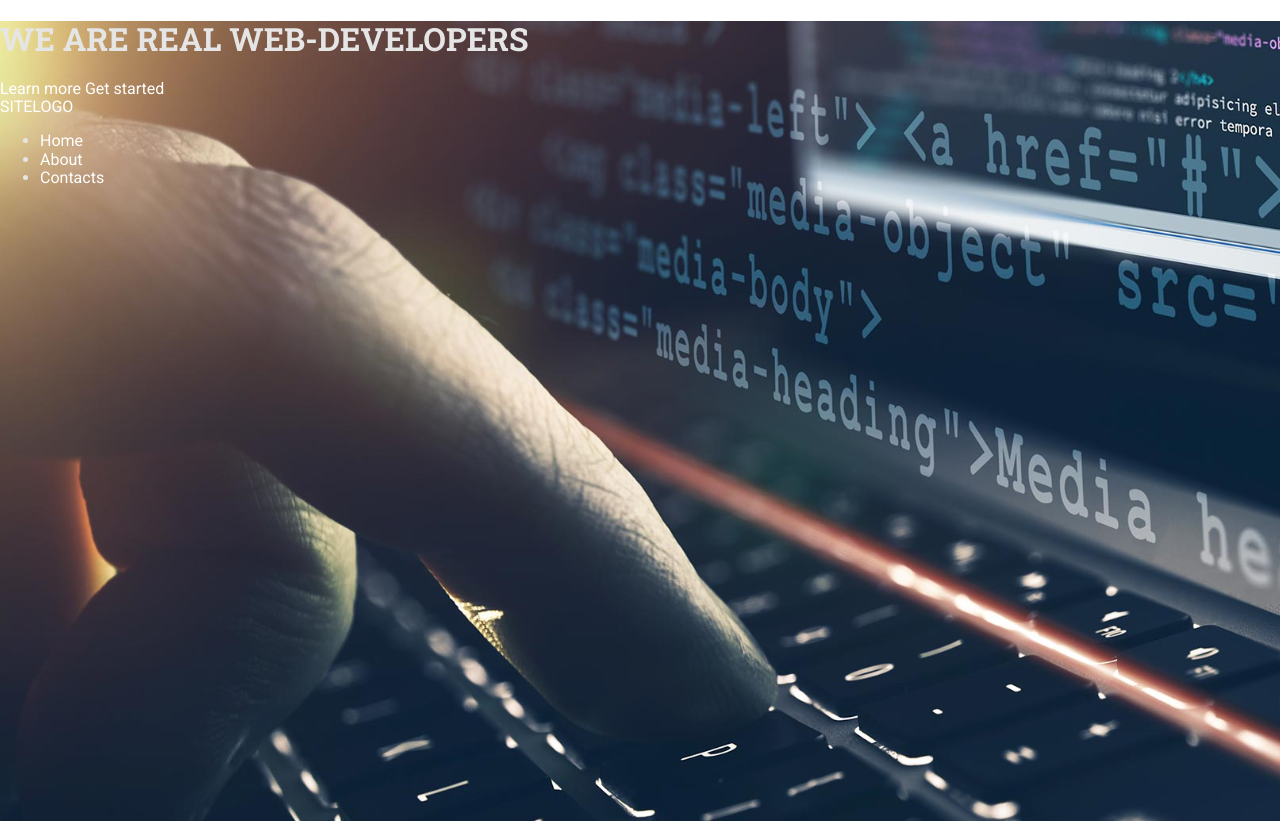
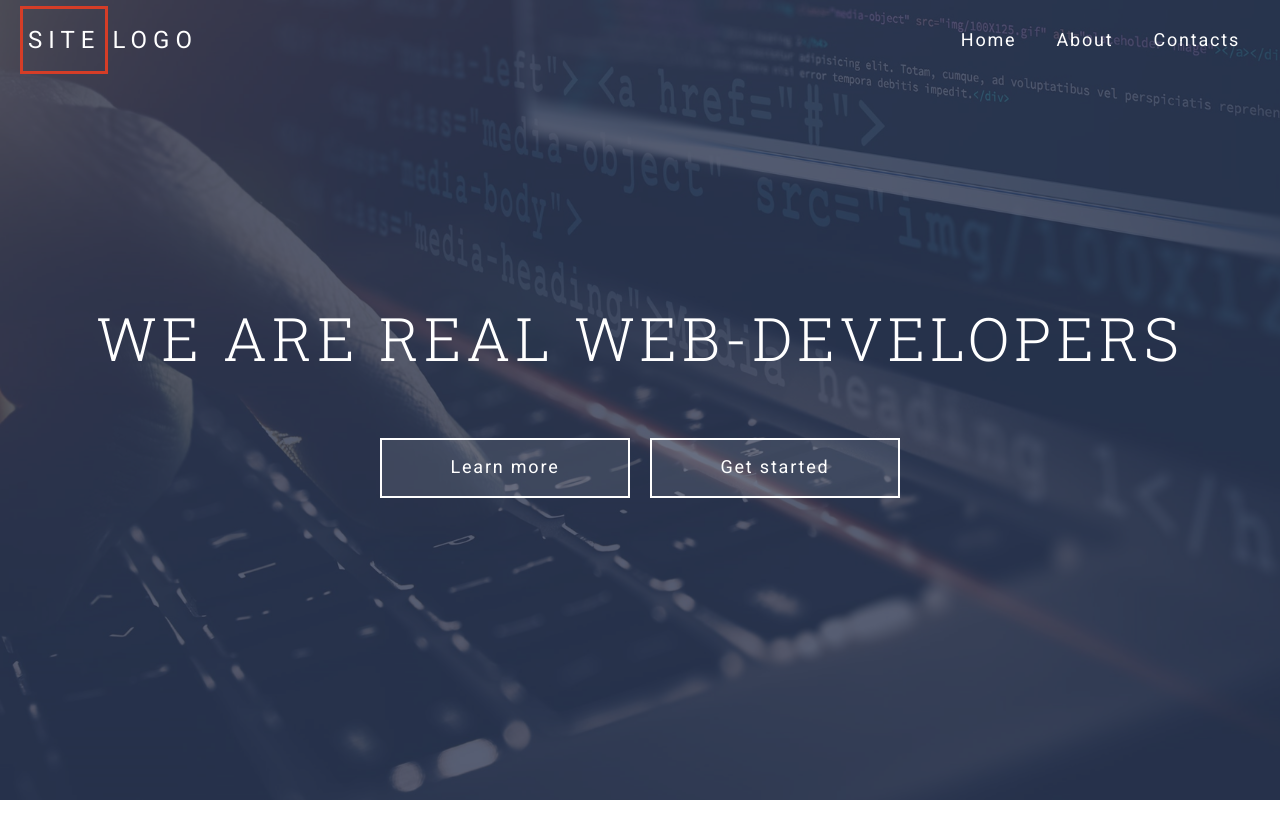
Before and after one commit to smile-ef/project_grid_tamplate, a website: page index.html in a window 1280 px wide. After the commit the page ends 800 px from the top, so only its background shows below. Drawn offline with Linux system fonts and the light colour scheme.

Commit message:
оформление блока header

```diff
--- a/assets/scss/common/_classes.scss
+++ b/assets/scss/common/_classes.scss
@@ -0,0 +1,17 @@
+.btn {
+  display: flex;
+  justify-content: center;
+  align-items: center;
+  min-width: 250px;
+  height: 60px;
+  background-color: rgba($color-light, 0.1);
+  border: 2px solid $color-light;
+  padding: 0.5em 1em;
+  font-size: 18px;
+  letter-spacing: 0.1em;
+  transition: background-color 0.5s;
+  &:hover,
+  &:focus {
+    background-color: $color-accent;
+  }
+}
--- a/assets/scss/common/_typography.scss
+++ b/assets/scss/common/_typography.scss
@@ -7,6 +7,7 @@
 html {
   font-size: $font-size;
   font-family: $font-main;
+  overflow-y: scroll;
 }
 
 body {
@@ -16,6 +17,10 @@ border-color: $color-light;
 
 h1 {
   font-family: $font-header;
+
+  font-size: 3.75rem;
+  letter-spacing: 0.08em;
+  font-weight: 300;
 }
 
 a {
--- a/assets/scss/components/header/_header-content.scss
+++ b/assets/scss/components/header/_header-content.scss
@@ -0,0 +1,18 @@
+.header-content {
+  position: relative;
+  top: 0;
+  z-index: 1;
+  width: 100%;
+  &__container {
+    @extend %container;
+  }
+  &__title {
+    margin: 0 0 66px;
+    text-align: center;
+  }
+  &__actions {
+    display: flex;
+    justify-content: center;
+    gap: $gap;
+  }
+}
--- a/assets/scss/components/header/_header-logo.scss
+++ b/assets/scss/components/header/_header-logo.scss
@@ -0,0 +1,10 @@
+.header-logo {
+  font-size: 24px;
+  letter-spacing: 0.25em;
+  &__accent {
+    // display: inline-block;
+    margin-right: 4px;
+    border: 3px solid $color-highlight;
+    padding: 17px 5px 17px 5px;
+  }
+}
--- a/assets/scss/components/header/_header-menu.scss
+++ b/assets/scss/components/header/_header-menu.scss
@@ -0,0 +1,15 @@
+.header-menu {
+  position: absolute;
+  z-index: 2;
+  top: 0;
+  right: 0;
+  left: 0;
+
+  &__container {
+    display: flex;
+    align-items: center;
+
+    @extend %container;
+    gap: $gap;
+  }
+}
--- a/assets/scss/components/header/_header-navbar.scss
+++ b/assets/scss/components/header/_header-navbar.scss
@@ -0,0 +1,27 @@
+.header-navbar {
+  width: 100%;
+  flex-grow: 1;
+  &__btn {
+    display: none;
+  }
+  &__list {
+    display: flex;
+    justify-content: flex-end;
+    @include unlist;
+  }
+  &__item {
+    margin: $gap-sm;
+  }
+  &__link {
+    display: block;
+    padding: $gap $gap-sm;
+
+    font-size: 18px;
+    letter-spacing: 0.1em;
+    transition: color 0.5s;
+    &:hover,
+    &:focus {
+      color: $color-accent;
+    }
+  }
+}
--- a/assets/scss/components/header/_header-overlay.scss
+++ b/assets/scss/components/header/_header-overlay.scss
@@ -0,0 +1,6 @@
+.header-overlay {
+  position: absolute;
+  inset: 0;
+  background-color: $color-primary;
+  opacity: 0.8;
+}
--- a/assets/scss/components/header/_header.scss
+++ b/assets/scss/components/header/_header.scss
@@ -1,6 +1,12 @@
 .header {
+  position: relative;
+  display: grid;
+  align-content: center;
+  min-height: 100vh;
   background-color: $color-primary;
   background-image: url(../img/img-header.png);
-  min-height: 100vh;
-  color: $color-gray-light;
+  background-position: center;
+  background-size: cover;
+  color: $color-light;
+  padding: 150px 0;
 }
--- a/assets/scss/mixins/_extends.scss
+++ b/assets/scss/mixins/_extends.scss
@@ -0,0 +1,6 @@
+%container {
+  max-width: $ul;
+  padding-left: $gap;
+  padding-right: $gap;
+  margin: 0 auto;
+}
--- a/assets/scss/mixins/_mixins-media.scss
+++ b/assets/scss/mixins/_mixins-media.scss
@@ -1,4 +1,4 @@
-@use "../presets" as *;
+// @use "../presets" as *;
 
 $diff: 0.2px;
 
--- a/assets/scss/mixins/_mixins.scss
+++ b/assets/scss/mixins/_mixins.scss
@@ -1,4 +1,4 @@
-@use "../presets" as *;
+// @use "../presets" as *;
 
 @mixin text-shortener {
   display: block;
@@ -40,7 +40,7 @@
   list-style: none;
 }
 
-@mixin abs-position ($top: 0, $right: 0, $bottom: 0, $left: 0) {
+@mixin abs-position($top: 0, $right: 0, $bottom: 0, $left: 0) {
   position: absolute;
   top: $top;
   right: $right;
--- a/assets/scss/style.scss
+++ b/assets/scss/style.scss
@@ -1,11 +1,21 @@
+@import "../../libs/normalize.css/normalize";
 
-@import "../../libs/normalize.css/normalize";
 @import "presets/variables";
 @import "presets/skin";
 
+@import "mixins/mixins";
+@import "mixins/extends";
+@import "mixins/mixins-media";
+
 @import "common/typography";
 @import "common/classes";
-@import "components/header/header"
+
+@import "components/header/header";
+@import "components/header/header-content";
+@import "components/header/header-logo";
+@import "components/header/header-menu";
+@import "components/header/header-navbar";
+@import "components/header/header-overlay";
 
 // @use "../../libs/normalize.css/normalize";
 // @use "components/header/header";
```
Also changed, not shown: index.html (+1 -1 lines), package.json (+7 -7 lines), assets/css/style.css, assets/scss/style.css. Lines whose indentation alone changed are shown as unchanged.
